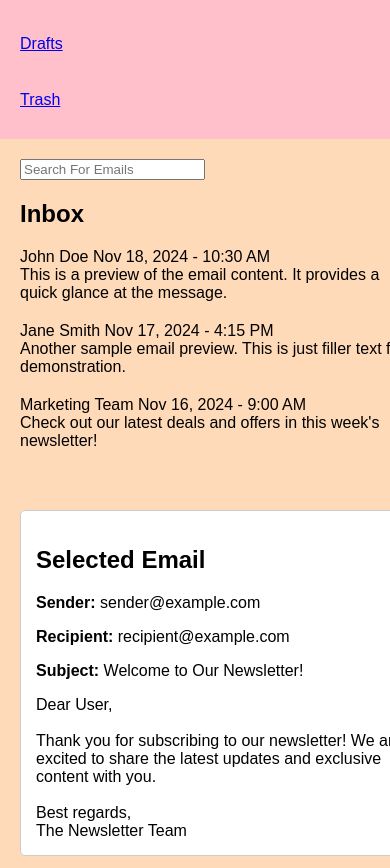
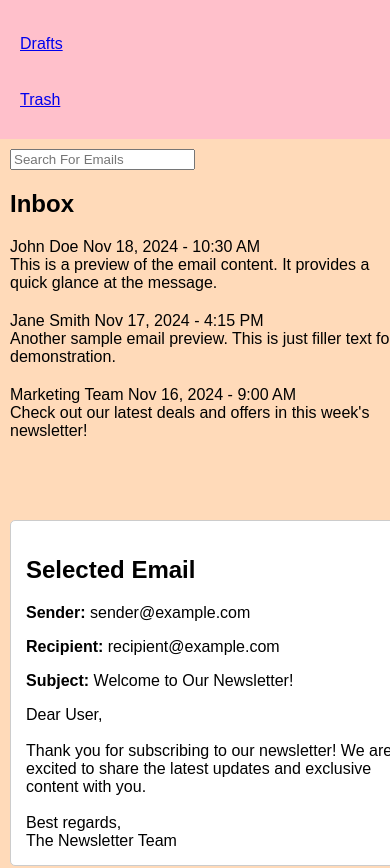
Before and after one commit to joyanna-marie/P2T_CSS_Project, a plain HTML site: page index.html in a window 390 px wide. Shown: the part 440-1308 px from the top of the page. Drawn offline with Linux system fonts and the light colour scheme.

Commit message:
fixed mobile issues

```diff
--- a/style.css
+++ b/style.css
@@ -47,9 +47,10 @@ body, html {
   .content {
     flex: 1;
     display: flex;
-    flex-direction: column;
+    flex-direction: row;
+    gap: 20px;
+    padding: 20px;
     background-color: peachpuff;
-    padding: 20px;
     overflow-y: auto;
   }
 
@@ -96,3 +97,15 @@ body, html {
       margin-top: 20px;
     }
   }
+
+ .content {
+      flex-direction: column;
+      padding: 10px;
+    }
+
+    .inbox,
+    .email-details {
+      max-width: 100%;
+      margin-bottom: 20px;
+    }
+  }
```
